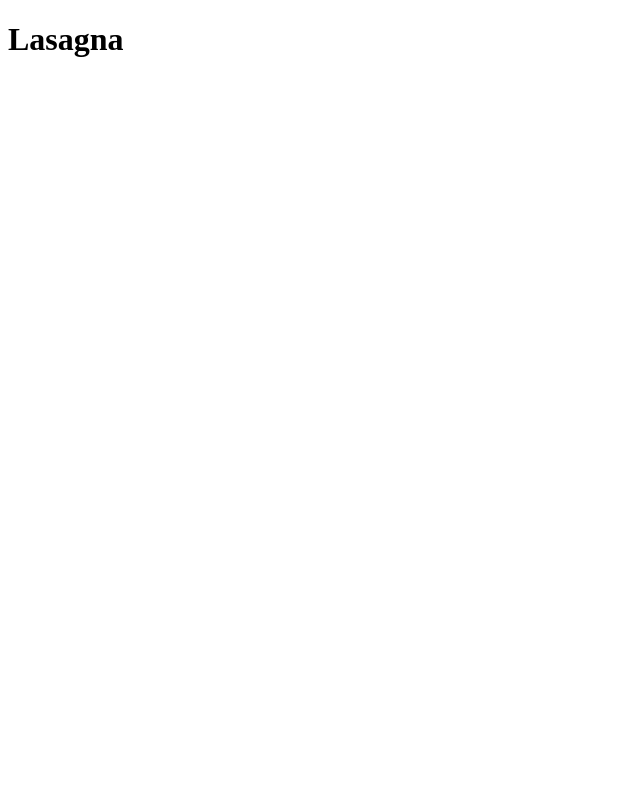
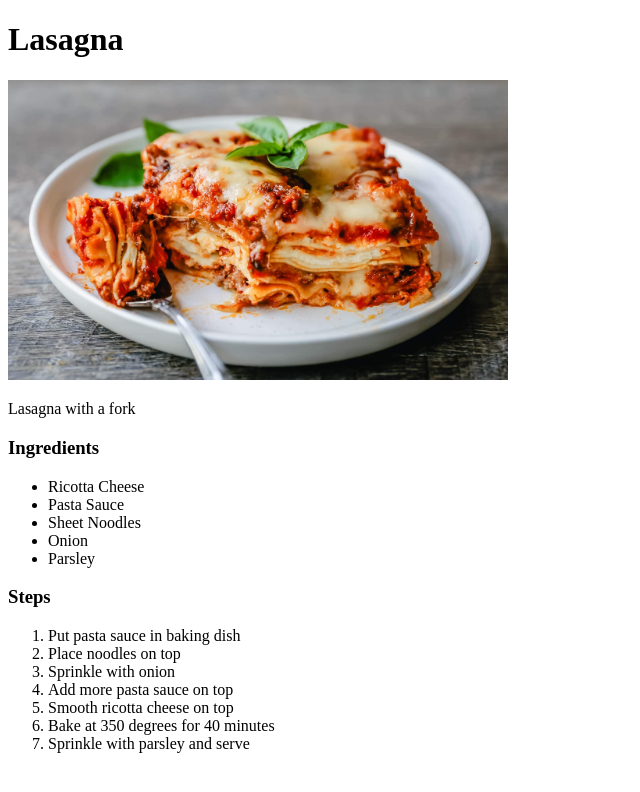
Before and after one commit to kylerobertchandler/odin-recipes, a plain HTML site: page recipes/lasagna.html in a window 1280 px wide. Shown: the whole page, without its empty margins (0-640 px from the left). Drawn offline with Linux system fonts and the light colour scheme.

Commit message:
Add lasagna recipe to lasagna.html

```diff
--- a/recipes/lasagna.html
+++ b/recipes/lasagna.html
@@ -6,5 +6,25 @@
     </head>
     <body>
         <h1>Lasagna</h1>
+        <img src="../images/lasagna.jpeg" alt="Lasagna with a fork" width="500" length="300">
+        <p>Lasagna with a fork</p>
+        <h3>Ingredients</h3>
+        <ul>
+            <li>Ricotta Cheese</li>
+            <li>Pasta Sauce</li>
+            <li>Sheet Noodles</li>
+            <li>Onion</li>
+            <li>Parsley</li>
+        </ul>
+        <h3>Steps</h3>
+        <ol>
+            <li>Put pasta sauce in baking dish</li>
+            <li>Place noodles on top</li>
+            <li>Sprinkle with onion</li>
+            <li>Add more pasta sauce on top</li>
+            <li>Smooth ricotta cheese on top</li>
+            <li>Bake at 350 degrees for 40 minutes</li>
+            <li>Sprinkle with parsley and serve</li>
+        </ol>
     </body>
 </html>
```
Also changed, not shown: images/lasagna.jpeg (added).
